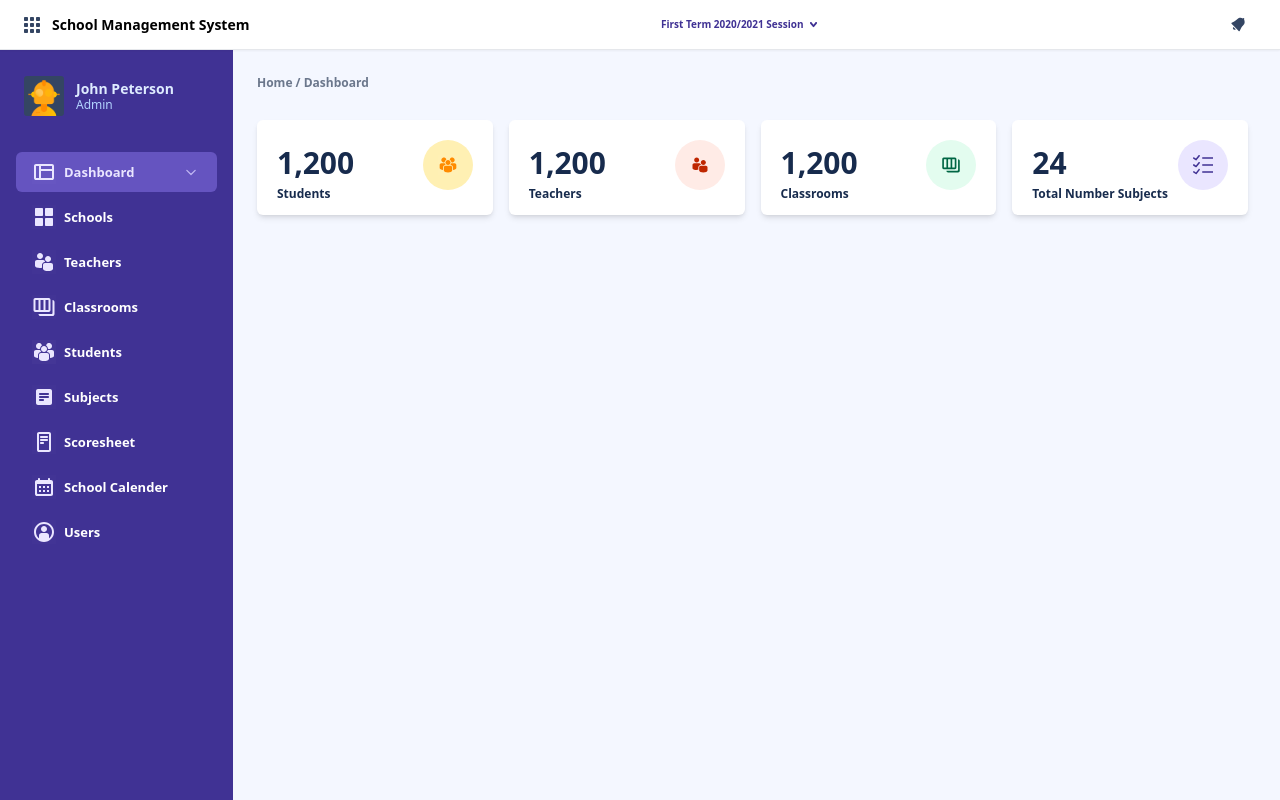
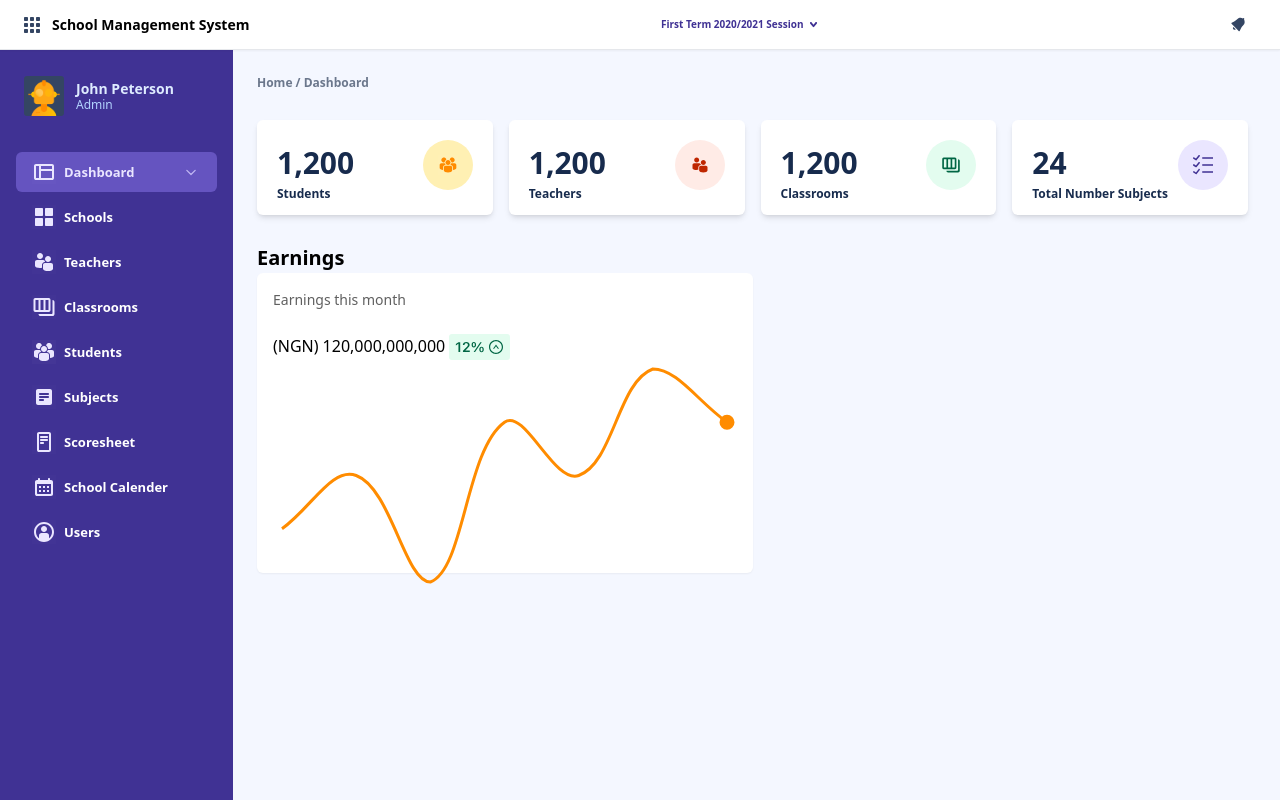
Before and after one commit to yusuftomilola/School-Management-System, a React (Vite) app: page /dashboard in a window 1280 px wide. Built offline with nearby package versions, Linux system fonts and the light colour scheme.

Commit message:
new changes

```diff
--- a/package.json
+++ b/package.json
@@ -12,7 +12,9 @@
   "dependencies": {
     "@headlessui/react": "^2.1.5",
     "@heroicons/react": "^2.1.5",
+    "chart.js": "^4.4.4",
     "react": "^18.3.1",
+    "react-chartjs-2": "^5.2.0",
     "react-dom": "^18.3.1",
     "react-router-dom": "^6.26.1"
   },
--- a/src/assets/icons/dashboard/index.js
+++ b/src/assets/icons/dashboard/index.js
@@ -2,5 +2,12 @@ import StudentsIcon from "./dashboardStudentsIcon.svg";
 import TeachersIcon from "./dashboardTeachersIcon.svg";
 import ClassroomsIcon from "./dashboardClassroomsIcon.svg";
 import SubjectsIcon from "./dashboardSubjectsIcon.svg";
+import TwelvePercent from "./12PercentIcon.svg";
 
-export { StudentsIcon, TeachersIcon, ClassroomsIcon, SubjectsIcon };
+export {
+  StudentsIcon,
+  TeachersIcon,
+  ClassroomsIcon,
+  SubjectsIcon,
+  TwelvePercent,
+};
--- /dev/null
+++ b/src/components/dashboard/EarningsChart.jsx
@@ -0,0 +1,56 @@
+import { Line } from "react-chartjs-2";
+import {
+  Chart as ChartJS,
+  LineElement,
+  PointElement,
+  CategoryScale,
+  LinearScale,
+} from "chart.js";
+
+ChartJS.register(LineElement, PointElement, CategoryScale, LinearScale);
+
+const EarningsChart = () => {
+  const data = {
+    labels: ["", "", "", "", "", "", ""],
+    datasets: [
+      {
+        label: "Wave Line",
+        data: [2, 3, 1, 4, 3, 5, 4], // Points for the wavy shape
+        borderColor: "#FF8C00", // Orange color for the line
+        borderWidth: 3,
+        fill: {
+          target: "origin", // This fills the area below the line
+          above: "rgba(255, 165, 0, 0.3)", // Orange-like background for the filled part
+        },
+        pointRadius: [0, 0, 0, 0, 0, 0, 6], // Adding a larger point for the last circle
+        pointBackgroundColor: "#FF8C00", // The color of the circle
+      },
+    ],
+  };
+
+  const options = {
+    responsive: true,
+    plugins: {
+      legend: {
+        display: false,
+      },
+    },
+    scales: {
+      x: {
+        display: false, // Hide x-axis
+      },
+      y: {
+        display: false, // Hide y-axis
+      },
+    },
+    elements: {
+      line: {
+        tension: 0.4, // This creates the curve effect
+      },
+    },
+  };
+
+  return <Line data={data} options={options} />;
+};
+
+export default EarningsChart;
--- /dev/null
+++ b/src/components/dashboard/EarningsChartContainer.jsx
@@ -0,0 +1,20 @@
+import { TwelvePercent } from "../../assets/icons/dashboard";
+import EarningsChart from "./EarningsChart";
+
+const EarningsChartContainer = () => {
+  return (
+    <div className="bg-white shadow-sm rounded-md p-4 h-[300px]">
+      <p className="text-[#606060] text-[14px] mb-6">Earnings this month</p>
+
+      <div className="flex gap-1">
+        <span>(NGN)</span>
+        <span>120,000,000,000</span>
+        <img src={TwelvePercent} alt="twelve percent icon" />
+      </div>
+
+      <EarningsChart />
+    </div>
+  );
+};
+
+export default EarningsChartContainer;
--- a/src/pages/Dashboard.jsx
+++ b/src/pages/Dashboard.jsx
@@ -6,6 +6,7 @@ import {
   ClassroomsIcon,
   SubjectsIcon,
 } from "../assets/icons/dashboard";
+import EarningsChartContainer from "../components/dashboard/EarningsChartContainer";
 
 const Dashboard = () => {
   return (
@@ -22,6 +23,16 @@ const Dashboard = () => {
           url={SubjectsIcon}
         />
       </div>
+
+      <div>
+        <h2 className="text-[20px] font-semibold">Earnings</h2>
+
+        <div className="grid grid-cols-1 lg:grid-cols-2">
+          <EarningsChartContainer />
+
+          <div></div>
+        </div>
+      </div>
     </div>
   );
 };
```
Also changed, not shown: src/assets/icons/dashboard/12PercentIcon.svg (added), 1 other file (tests, documents, lock files or other folders).
